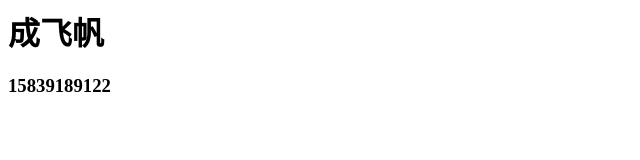
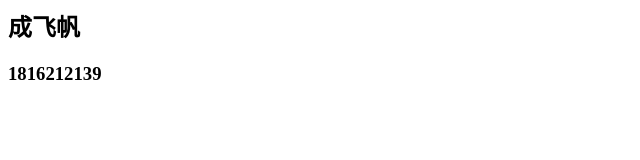
Before and after one commit to gu123s/cff-work, a plain HTML site: page index.html in a window 1280 px wide. Shown: the whole page, without its empty margins (0-640 px from the left). Drawn offline with Linux system fonts and the light colour scheme.

Commit message:
更改了一些需求
将大标题改小一号为h2，将小标题电话改为学号

```diff
--- a/index.html
+++ b/index.html
@@ -1,2 +1,2 @@
-<h1>成飞帆</h1>
-<h3>15839189122</h3>
+<h2>成飞帆</h2>
+<h3>1816212139</h3>
```
